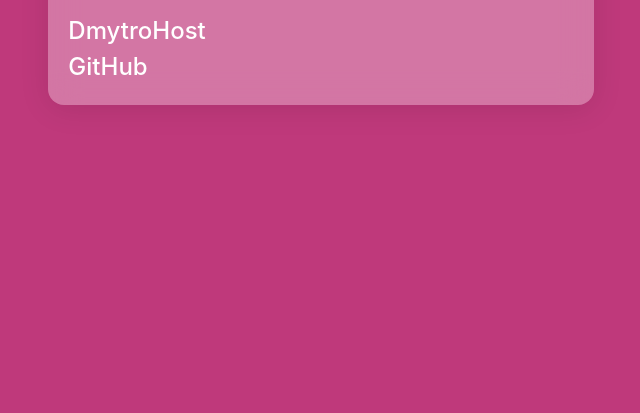
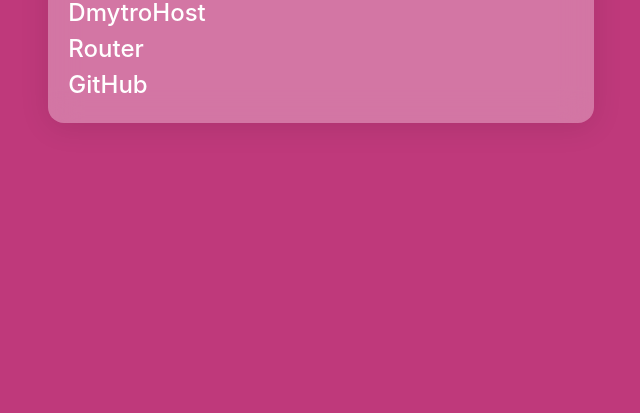
Before and after one commit to DmytroFrame/dmytroframe.com, a website built with Vite: page index.html in a window 1280 px wide. Shown: the part 387-800 px from the top of the page, without its empty margins (319-959 px from the left). Built offline with nearby package versions, Linux system fonts and the light colour scheme.

Commit message:
Added link to router page

```diff
--- a/index.html
+++ b/index.html
@@ -16,6 +16,8 @@
         >DmytroHost</a
       >
       <br />
+      <a class="first after" href="https://router.dmytroframe.site/">Router</a>
+      <br>
       <a class="first after" href="https://github.com/DmytroFrame">GitHub</a>
     </div>
 
```
Also changed, not shown: package.json (line endings or trailing spaces).
